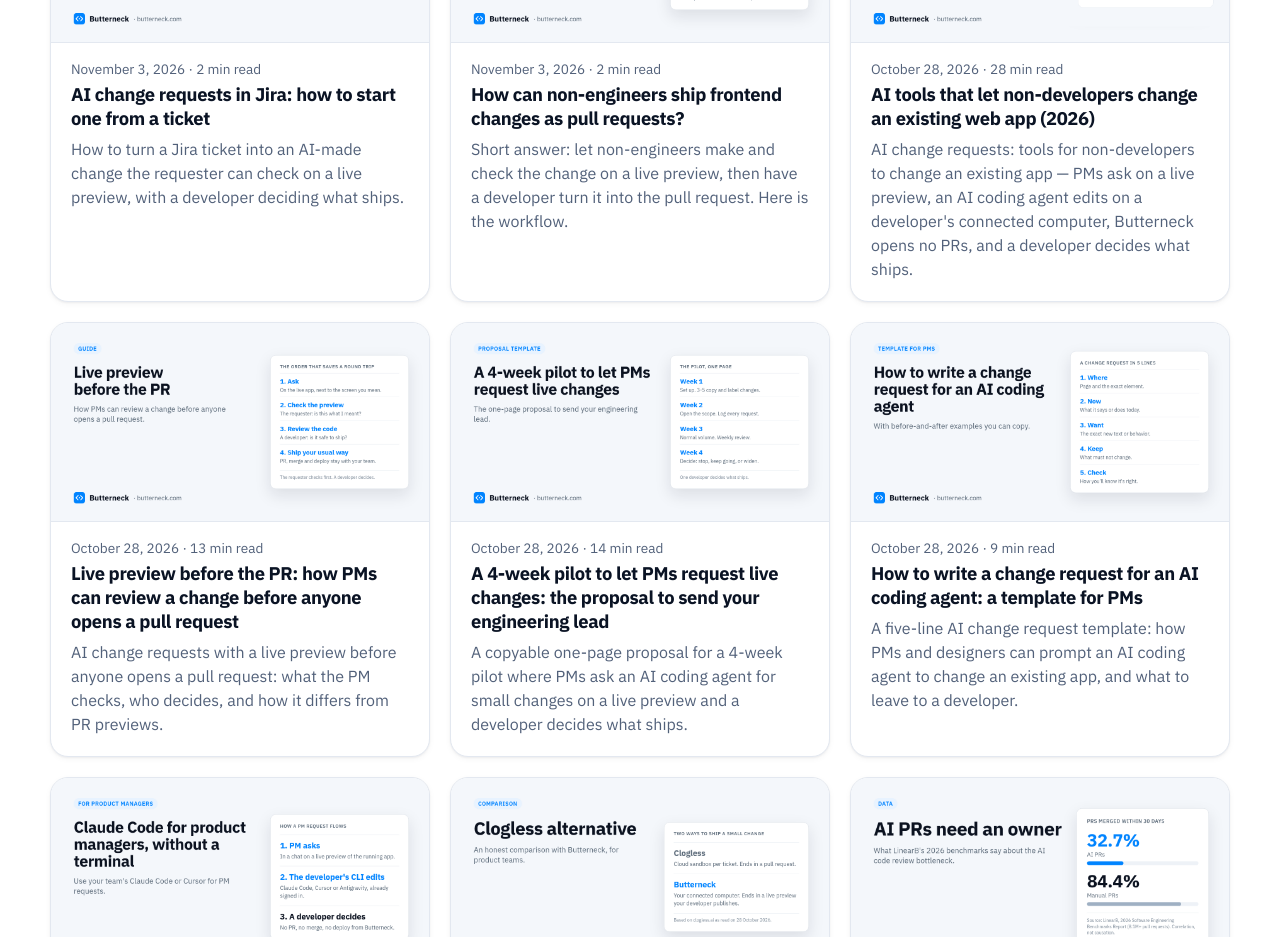
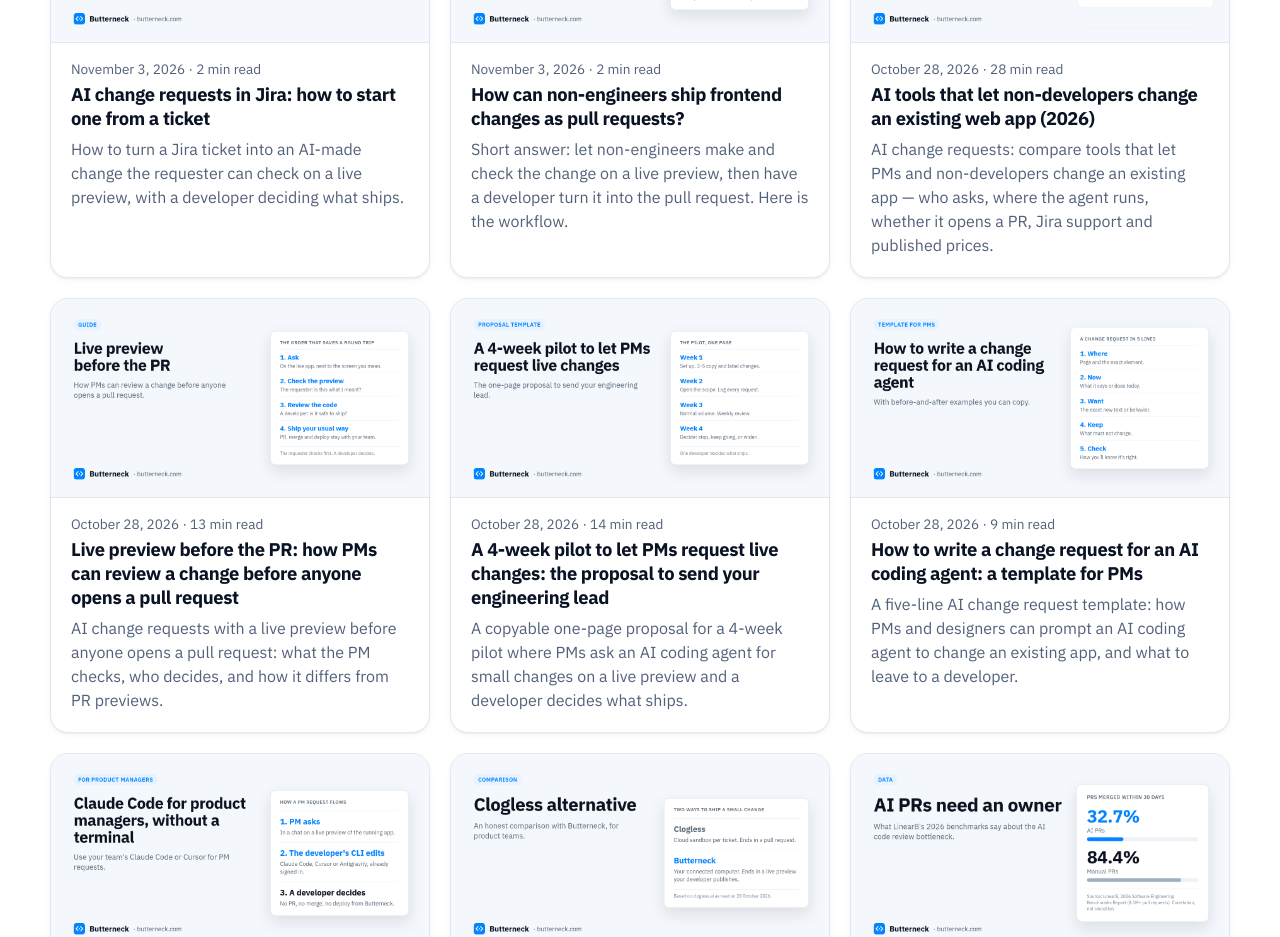
Before and after one commit to Lanatus-Systems/maintainer-pro-marketing, a Next.js app: page /blog in a window 1280 px wide. Shown: the part 1580-2517 px from the top of the page. Built offline with nearby package versions, Linux system fonts and the light colour scheme; no server answers.

Commit message:
copy(K-142 FIX): neutral roundup meta description

```diff
--- a/src/content/posts/tools-for-non-developers-to-change-an-existing-app.ts
+++ b/src/content/posts/tools-for-non-developers-to-change-an-existing-app.ts
@@ -5,7 +5,7 @@ export const post: BlogPost = {
   title: "AI tools that let non-developers change an existing web app (2026)",
   seoTitle: "AI change requests: tools for non-developers to change an existing app",
   description:
-    "AI change requests: tools for non-developers to change an existing app — PMs ask on a live preview, an AI coding agent edits on a developer's connected computer, Butterneck opens no PRs, and a developer decides what ships.",
+    "AI change requests: compare tools that let PMs and non-developers change an existing app — who asks, where the agent runs, whether it opens a PR, Jira support and published prices.",
   date: "2026-10-28",
   updated: "2026-11-05",
   author: "The Butterneck team",
```
